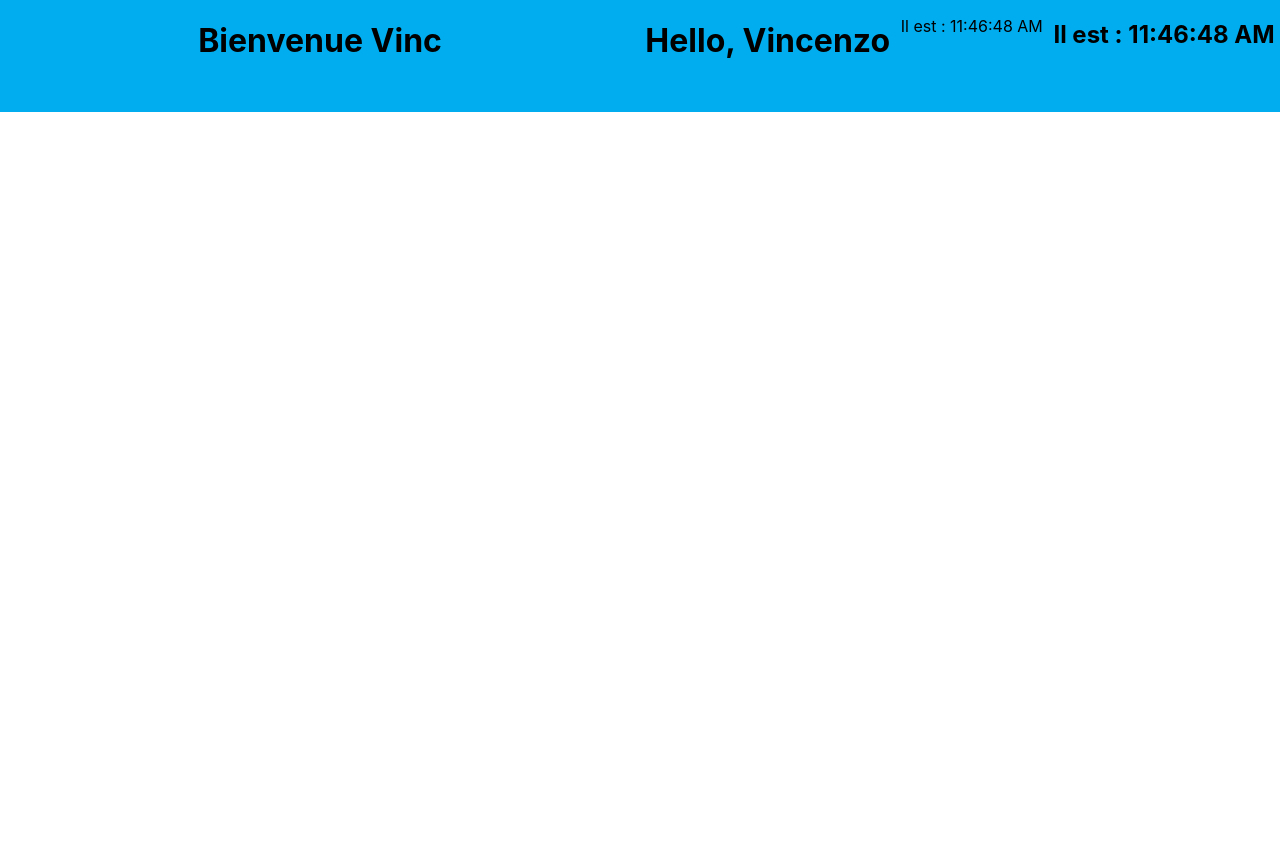
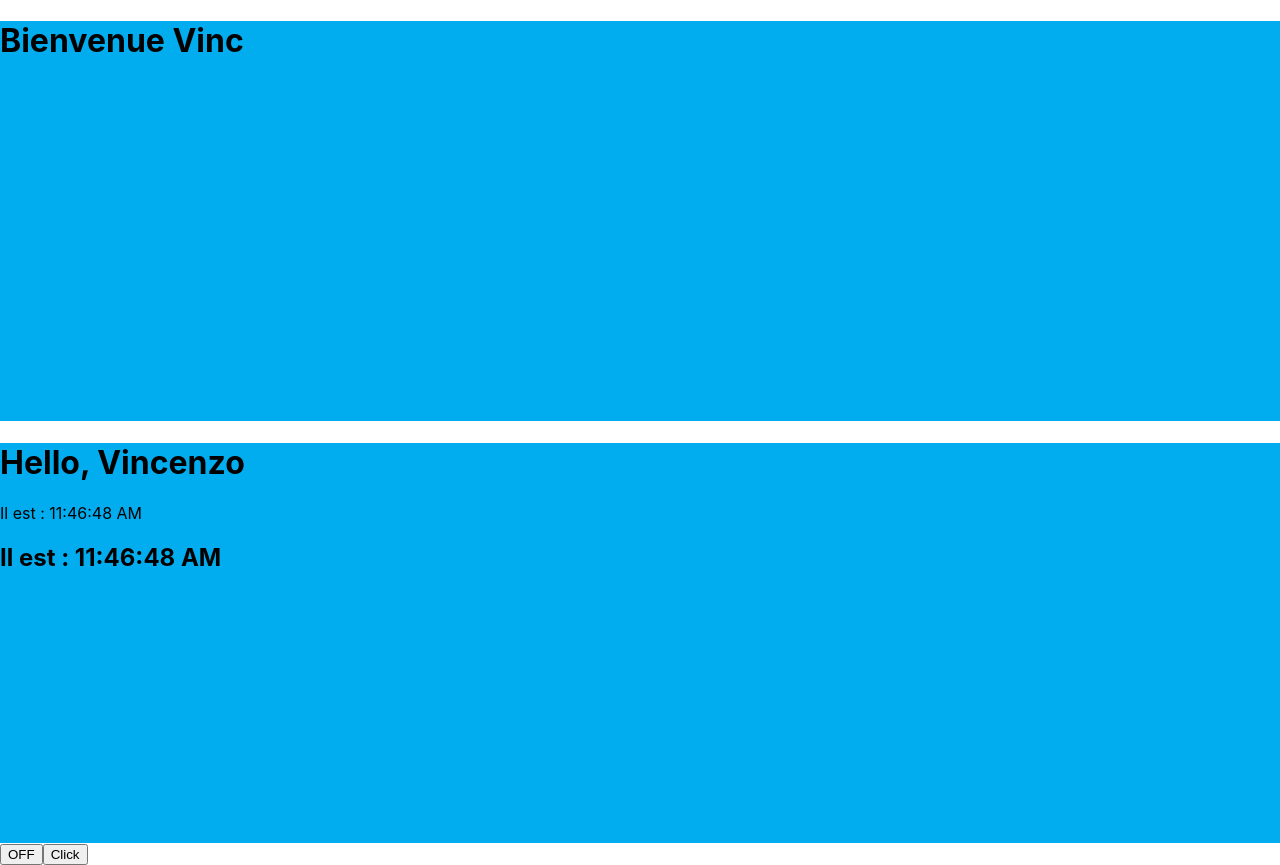
Before and after one commit to vincentferraro/books-library-react, a React (Create React App) app: page / in a window 1280 px wide. Before the commit the page ends 800 px from the top, so only its background shows below. Built offline with nearby package versions, Linux system fonts and the light colour scheme.

Commit message:
add function in component function LoggingButton2

```diff
--- a/src/App.css
+++ b/src/App.css
@@ -1,9 +1,7 @@
 div {
-  height: 7rem;
+  height: 50vh;
   background-color: #01ADEF;
   width: 100%;
-  display: flex;
-  justify-content: space-around;
 }
 
 img {
--- a/src/App.js
+++ b/src/App.js
@@ -2,6 +2,9 @@
 import './App.css';
 import Welcome from './component/Welcome'
 import Clock from './component/Clock'
+import LoggingButton from './component/LoggingButton'
+import LoggingButton2 from './component/LoggingButton2';
+
 function App() {
 
 
@@ -41,7 +44,9 @@ function App() {
     <div>
 
       <Welcome name='Vinc' />
-      <Clock name='Vincenzo'/>
+      <Clock name='Vincenzo' />
+      <LoggingButton />
+      <LoggingButton2 />
     </div>
 
   )
--- /dev/null
+++ b/src/component/LoggingButton.js
@@ -0,0 +1,28 @@
+import { Component } from "react";
+
+class LoggingButton extends Component{
+
+    constructor(props) {
+        super(props)
+        this.state = {
+            toggle:true
+        }
+    }
+
+    handleClick = () => {
+        this.setState({
+            toggle: !this.state.toggle
+        })
+    }
+
+
+    render() {
+        return (
+            <button onClick={this.handleClick}>
+                {this.state.toggle ? 'OFF': 'ON'}
+            </button>
+        )
+    }
+}
+
+export default LoggingButton
--- /dev/null
+++ b/src/component/LoggingButton2.js
@@ -0,0 +1,15 @@
+function LoggingButton2() {
+
+
+    function handleClick(e){
+        e.preventDefault()
+        console.log('Click')
+
+    }
+
+    return (
+        <button onClick={handleClick} >Click</button>
+    )
+}
+
+export default LoggingButton2
```
